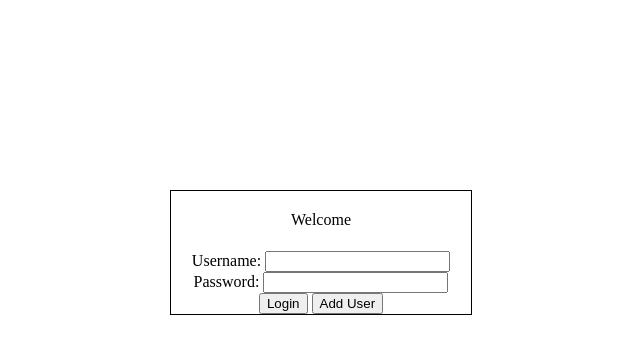
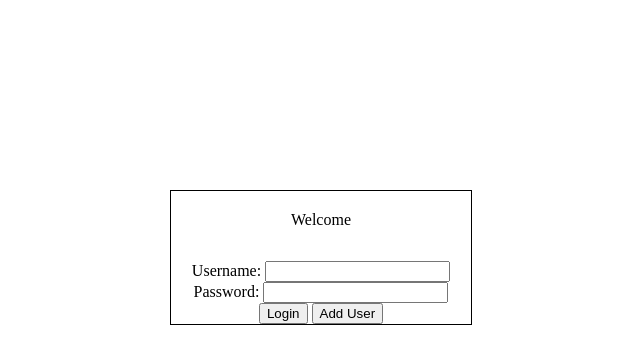
Before and after one commit to TheFirstJeffreyLee/warmup, a Django app: page / in a window 1280 px wide. Shown: the top 364 px of the page, without its empty margins (319-959 px from the left). Run offline with Django 3.2, Linux system fonts and the light colour scheme; parts of the project's set-up code (start-up, migrations or seed data) failed here and were passed over; some libraries are stand-ins or nearby versions.

Commit message:
getting there

```diff
--- a/login/templates/login/login.html
+++ b/login/templates/login/login.html
@@ -7,13 +7,15 @@
 <body>
 <div align="center" style="margin-top:15%;">
 	<div id="out" align="center" style="border-style:solid;border-width:1px;width:300px;">
-		<div id="out_text" align="center" style="margin-top:20;height:40px;width:200px;">
+		<div id="out_text" align="center" style="margin-top:20;height:40px;width:200px;margin-bottom:10;">
 			Welcome
 		</div>
+		<div>
 		Username: <input id="name" type="text" name="user"><br>
 		Password: <input id="pw" type="password" name="password"><br>
 		<button id="login">Login</button>
  	  <button id="add">Add User</button>
+ 	  </div>
 
 	</div>
 
```
Also changed, not shown: 1 other file.
